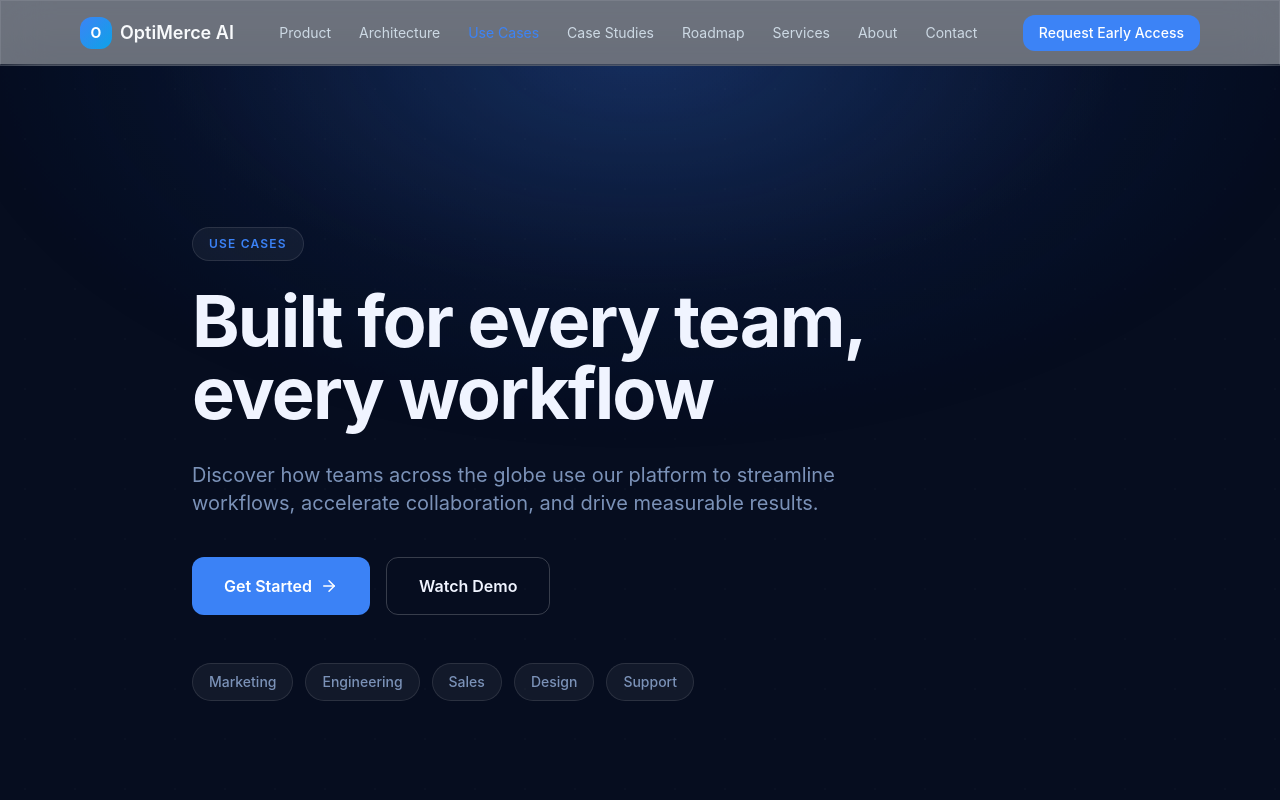
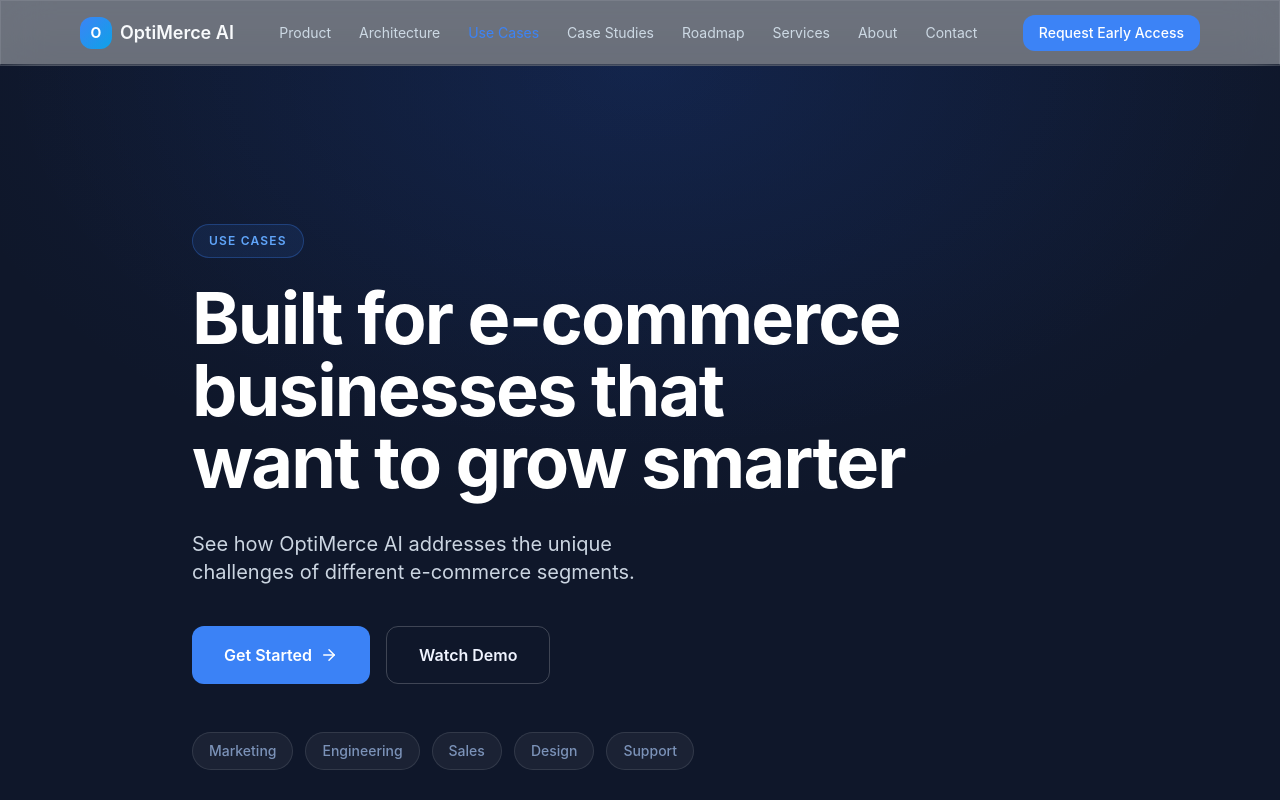
Before and after one commit to OptiMerceAI/OptiMerce-Ai_Website, a React (Vite) app: page /use-cases in a window 1280 px wide. Shown: the top 800 px of the page. Built offline with nearby package versions, Linux system fonts and the light colour scheme; the HTML template or start-up script is replaced by a standard one.

Commit message:
Update Use Cases hero section design

```diff
--- a/src/pages/UseCases.tsx
+++ b/src/pages/UseCases.tsx
@@ -90,34 +90,19 @@ const UseCasesPage = () => {
   return (
     <Layout>
       <section
-        className="relative w-full min-h-screen overflow-hidden flex flex-col justify-center"
-        style={{ backgroundColor: "var(--bg-deep)" }}
+        className="relative w-full min-h-screen overflow-hidden flex flex-col justify-center bg-slate-900"
       >
         <div
-          className="absolute inset-0 pointer-events-none glow-pulse"
+          className="absolute inset-0 pointer-events-none"
           style={{
             background: `
-              radial-gradient(ellipse 140% 130% at 50% 0%, rgba(30, 80, 200, 0.08) 0%, transparent 40%),
-              radial-gradient(ellipse 100% 90% at 50% 0%, rgba(50, 120, 255, 0.14) 0%, transparent 50%),
-              radial-gradient(ellipse 60% 50% at 50% 0%, rgba(80, 150, 255, 0.22) 0%, transparent 60%)
+              radial-gradient(ellipse 140% 130% at 50% 0%, rgba(30, 80, 200, 0.12) 0%, transparent 40%),
+              radial-gradient(ellipse 100% 90% at 50% 0%, rgba(50, 120, 255, 0.08) 0%, transparent 50%)
             `,
           }}
         />
 
-        <div className="absolute inset-0 pointer-events-none opacity-40">
-          <div
-            className="absolute inset-0"
-            style={{
-              backgroundImage: `
-                radial-gradient(circle, rgba(255,255,255,0.05) 1px, transparent 1px)
-              `,
-              backgroundSize: "50px 50px",
-              backgroundPosition: "0 0",
-            }}
-          />
-        </div>
-
-        <div className="container-tight relative z-10 px-4 py-28 md:py-32 lg:py-40">
+        <div className="container-tight relative z-10 px-4 py-24 md:py-32 lg:py-40">
           <div className="max-w-4xl mx-auto">
             <motion.div
               initial={{ opacity: 0 }}
@@ -127,9 +112,9 @@ const UseCasesPage = () => {
               <div
                 className="inline-block mb-6 text-xs font-semibold uppercase tracking-widest px-4 py-2 rounded-full"
                 style={{
-                  background: "rgba(255,255,255,0.05)",
-                  border: "1px solid rgba(255,255,255,0.1)",
-                  color: "var(--accent-blue)",
+                  background: "rgba(59, 130, 246, 0.1)",
+                  border: "1px solid rgba(59, 130, 246, 0.3)",
+                  color: "#60a5fa",
                 }}
               >
                 Use Cases
@@ -140,21 +125,18 @@ const UseCasesPage = () => {
               initial={{ opacity: 0, y: 20 }}
               animate={{ opacity: 1, y: 0 }}
               transition={{ duration: 0.6, delay: 0.1 }}
-              className="text-5xl md:text-6xl lg:text-7xl font-bold mb-8 leading-tight text-balance"
-              style={{ color: "var(--text-primary)" }}
+              className="text-5xl md:text-6xl lg:text-7xl font-bold mb-8 leading-tight text-balance text-white"
             >
-              Built for every team, every workflow
+              Built for e-commerce businesses that want to grow smarter
             </motion.h1>
 
             <motion.p
               initial={{ opacity: 0, y: 20 }}
               animate={{ opacity: 1, y: 0 }}
               transition={{ duration: 0.6, delay: 0.2 }}
-              className="text-lg md:text-xl mb-10 leading-relaxed max-w-2xl text-balance"
-              style={{ color: "var(--text-muted)" }}
+              className="text-lg md:text-xl mb-10 leading-relaxed max-w-2xl text-balance text-slate-300"
             >
-              Discover how teams across the globe use our platform to streamline
-              workflows, accelerate collaboration, and drive measurable results.
+              See how OptiMerce AI addresses the unique challenges of different e-commerce segments.
             </motion.p>
 
             <motion.div
```
